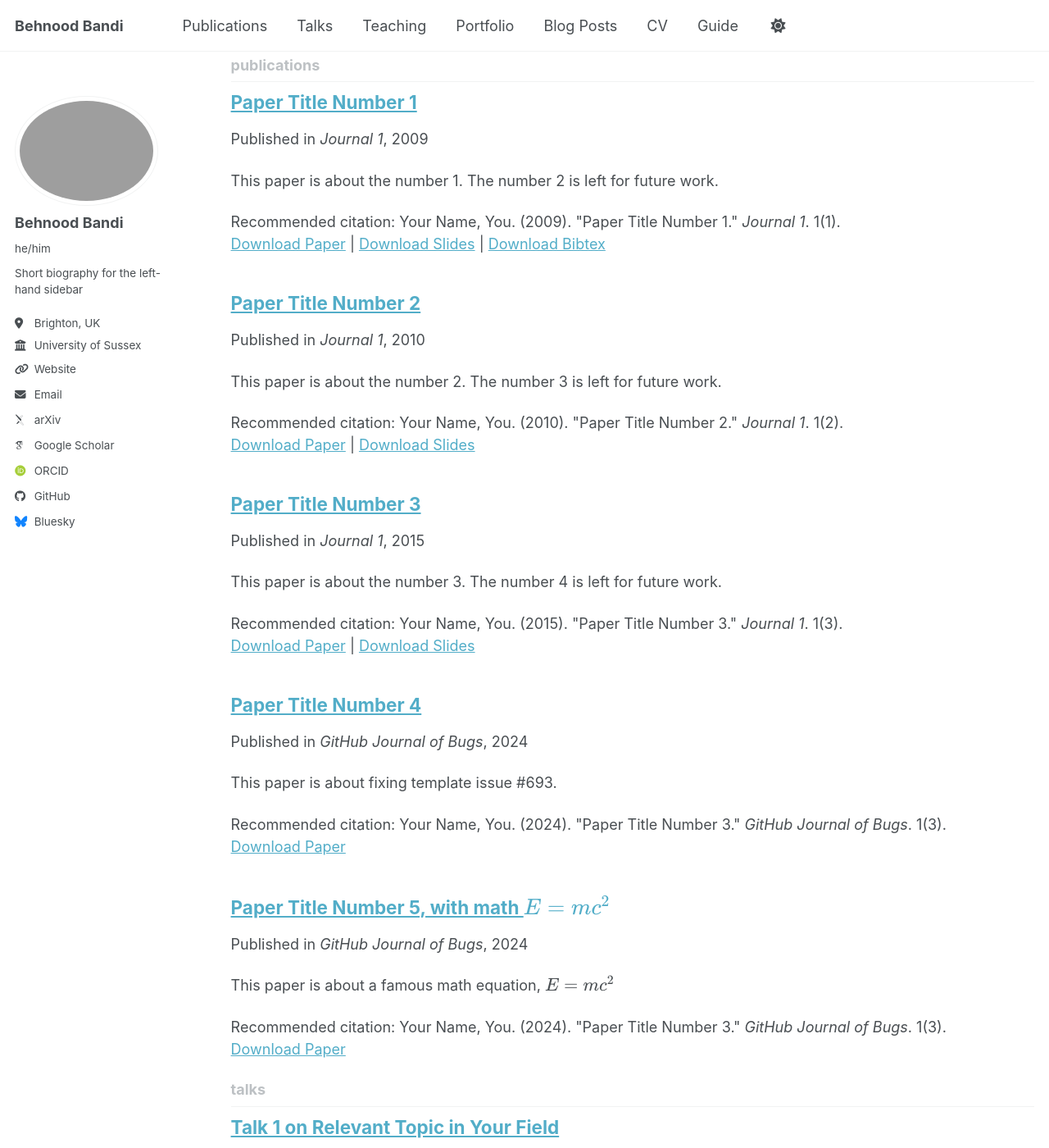
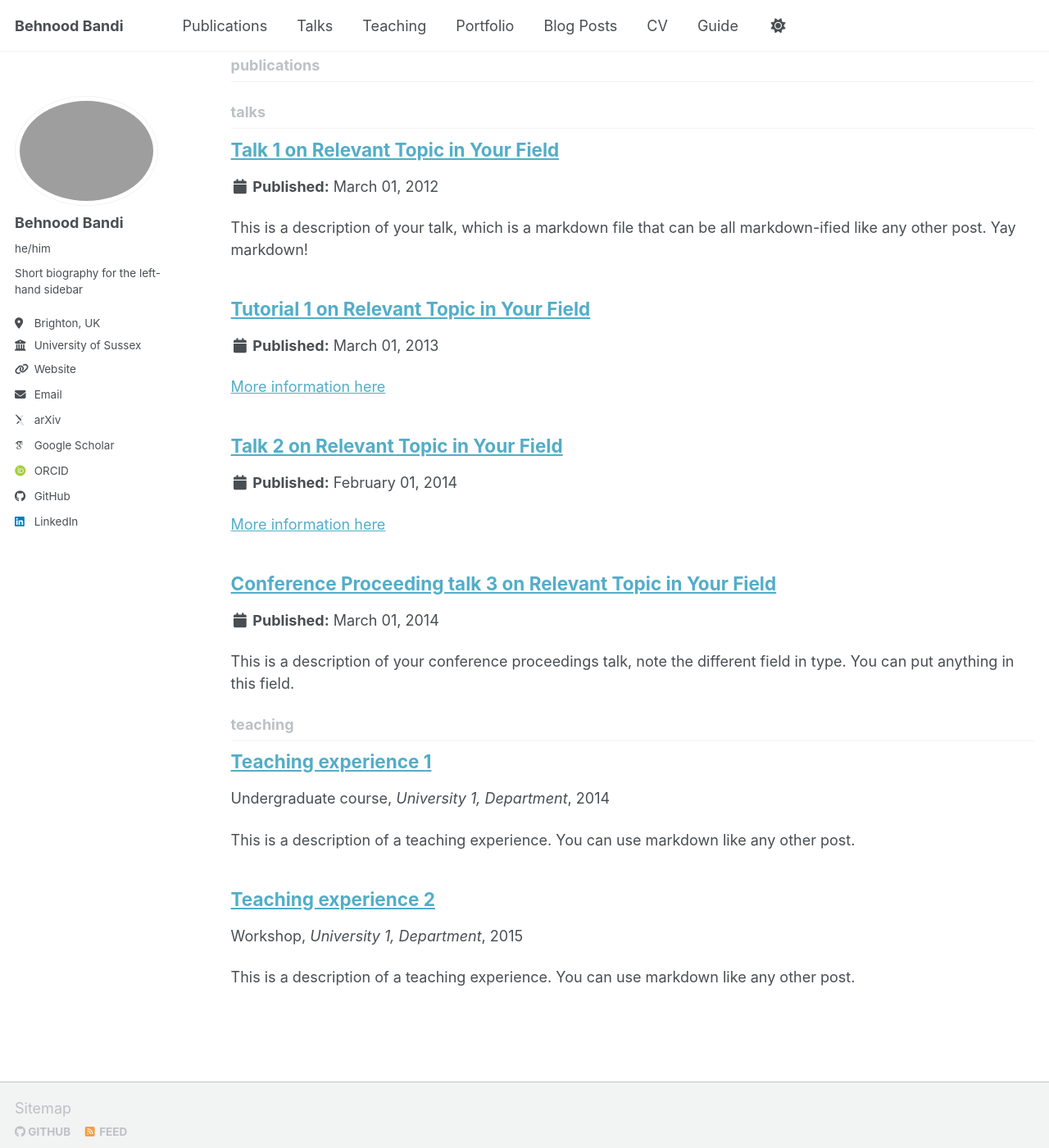
Before and after one commit to BehnoodBandi/behnoodbandi.github.io, a Jekyll site: the page built from _pages/collection-archive.html, in a window 1280 px wide and 1400 px high, scrolled down 1042 px. Shown: the whole window at 82% size. Built offline with Jekyll 4.4.1, drawn with Linux system fonts in a browser that asks for light colours; some web fonts are replaced; a script bundle is joined from its source files by our own code; library files that are not in the unit come from our copies.

Commit message:
Update personal website URL and remove outdated publications

```diff
--- a/_config.yml
+++ b/_config.yml
@@ -13,7 +13,7 @@ title                    : "Behnood Bandi"
 title_separator          : "-"
 name                     : &name "Behnood Bandi"
 description              : &description "Behnood Bandi's academic portfolio"   # Update this with a general description of your site, this is the default if not overridden by a page
-url                      : https://behnoodbandi.github.io # The base hostname & protocol for your site e.g. "https://[your GitHub username].github.io",
+url                      : https://behnood.co.uk # The base hostname & protocol for your site e.g. "https://[your GitHub username].github.io",
                                                            # or if you already have some other page hosted on Github then use "https://[your GitHub username].github.io/[Your Repo Name]"
 baseurl                  : "" # the subpath of your site, e.g. "/blog"
 repository               : "BehnoodBandi/behnoodbandi.github.io"
@@ -29,7 +29,7 @@ author:
   bio              : "Short biography for the left-hand sidebar"
   location         : "Brighton, UK"
   employer         : "University of Sussex"
-  uri              : "https://behnoodbandi.github.io" # Personal website URL, e.g. "https://[your GitHub username].github.io"
+  uri              : "https://behnood.co.uk" # Personal website URL, e.g. "https://[your GitHub username].github.io"
   email            : "b.bandi@sussex.ac.uk"
 
   # Academic websites
@@ -57,7 +57,7 @@ author:
 
   # Social media
   artstation       : # Username
-  bluesky          : "bsky.app" # Replace this with you Bluesky username
+  bluesky          : #"bsky.app" # Replace this with you Bluesky username
   facebook         : # Username
   flickr           : # Username
   foursquare       : # Username
@@ -66,7 +66,7 @@ author:
   keybase          : # Username
   instagram        : # Username
   lastfm           : # Username
-  linkedin         : # Username
+  linkedin         : https://www.linkedin.com/in/behnoodbandi/
   mastodon         : # URL
   medium           : # URL
   pinterest        : # Username
--- a/_publications/2009-10-01-paper-title-number-1.md
+++ /dev/null
@@ -1,14 +0,0 @@
----
-title: "Paper Title Number 1"
-collection: publications
-category: manuscripts
-permalink: /publication/2009-10-01-paper-title-number-1
-excerpt: 'This paper is about the number 1. The number 2 is left for future work.'
-date: 2009-10-01
-venue: 'Journal 1'
-slidesurl: 'https://academicpages.github.io/files/slides1.pdf'
-paperurl: 'https://academicpages.github.io/files/paper1.pdf'
-bibtexurl: 'https://academicpages.github.io/files/bibtex1.bib'
-citation: 'Your Name, You. (2009). &quot;Paper Title Number 1.&quot; <i>Journal 1</i>. 1(1).'
----
-The contents above will be part of a list of publications, if the user clicks the link for the publication than the contents of section will be rendered as a full page, allowing you to provide more information about the paper for the reader. When publications are displayed as a single page, the contents of the above "citation" field will automatically be included below this section in a smaller font.
--- a/_publications/2010-10-01-paper-title-number-2.md
+++ /dev/null
@@ -1,14 +0,0 @@
----
-title: "Paper Title Number 2"
-collection: publications
-category: manuscripts
-permalink: /publication/2010-10-01-paper-title-number-2
-excerpt: 'This paper is about the number 2. The number 3 is left for future work.'
-date: 2010-10-01
-venue: 'Journal 1'
-slidesurl: 'https://academicpages.github.io/files/slides2.pdf'
-paperurl: 'https://academicpages.github.io/files/paper2.pdf'
-citation: 'Your Name, You. (2010). &quot;Paper Title Number 2.&quot; <i>Journal 1</i>. 1(2).'
----
-
-The contents above will be part of a list of publications, if the user clicks the link for the publication than the contents of section will be rendered as a full page, allowing you to provide more information about the paper for the reader. When publications are displayed as a single page, the contents of the above "citation" field will automatically be included below this section in a smaller font.
--- a/_publications/2015-10-01-paper-title-number-3.md
+++ /dev/null
@@ -1,14 +0,0 @@
----
-title: "Paper Title Number 3"
-collection: publications
-category: manuscripts
-permalink: /publication/2015-10-01-paper-title-number-3
-excerpt: 'This paper is about the number 3. The number 4 is left for future work.'
-date: 2015-10-01
-venue: 'Journal 1'
-slidesurl: 'https://academicpages.github.io/files/slides3.pdf'
-paperurl: 'https://academicpages.github.io/files/paper3.pdf'
-citation: 'Your Name, You. (2015). &quot;Paper Title Number 3.&quot; <i>Journal 1</i>. 1(3).'
----
-
-The contents above will be part of a list of publications, if the user clicks the link for the publication than the contents of section will be rendered as a full page, allowing you to provide more information about the paper for the reader. When publications are displayed as a single page, the contents of the above "citation" field will automatically be included below this section in a smaller font.
--- a/_publications/2025-06-08-paper-title-number-5.md
+++ /dev/null
@@ -1,13 +0,0 @@
----
-title: "Paper Title Number 5, with math $$E=mc^2$$"
-collection: publications
-category: conferences
-permalink: /publication/2024-02-17-paper-title-number-4
-excerpt: 'This paper is about a famous math equation, $$E=mc^2$$'
-date: 2024-02-17
-venue: 'GitHub Journal of Bugs'
-paperurl: 'https://academicpages.github.io/files/paper3.pdf'
-citation: 'Your Name, You. (2024). &quot;Paper Title Number 3.&quot; <i>GitHub Journal of Bugs</i>. 1(3).'
----
-
-Using [MathJax](https://www.mathjax.org/) in the description is supported - $$E=mc^2$$ - however, the use must be mindful that the default delimiters are `$$...$$` and `\\[...\\]` which differs from the `$...$` that is typically expected.
```
Also changed, not shown: _publications/2024-02-17-paper-title-number-4.md (deleted, +0 -13 lines).
